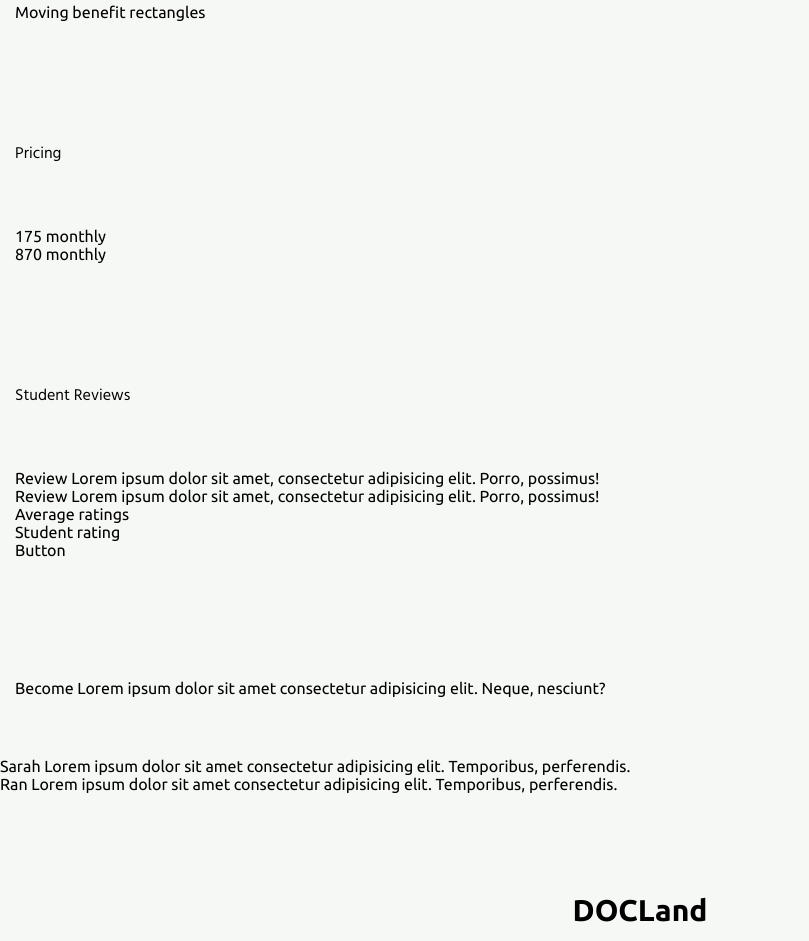
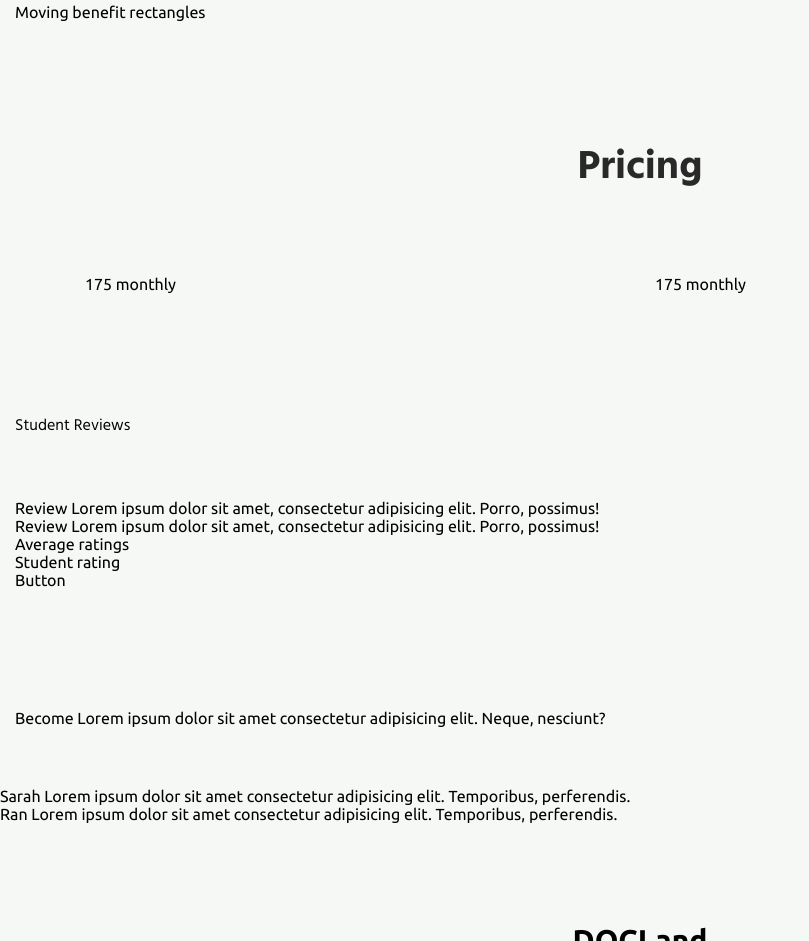
Before and after one commit to front-end-by-rimantas/41-grupe-portfolio-docland, a website: page index.html in a window 1280 px wide. Shown: the part 2367-3308 px from the top of the page, without its empty margins (0-809 px from the left). Drawn offline with Linux system fonts and the light colour scheme.

Commit message:
adding title

```diff
--- /dev/null
+++ b/css/components/pricing.css
@@ -0,0 +1,5 @@
+.center-title{
+    display: flex;
+    align-items: center;
+    justify-content: center;
+}
--- a/css/pages/home.css
+++ b/css/pages/home.css
@@ -9,5 +9,6 @@
 @import url('../components/footer.css');
 @import url('../components/form.css');
 @import url('../components/course.css');
+@import url('../components/pricing.css');
 
 /* CUSTOM */
--- a/index.html
+++ b/index.html
@@ -584,10 +584,20 @@
         </section>
 
         <section class="container">
-            <div class="section-title">Pricing</div>
-            <div>
-                <div>175 monthly</div>
-                <div>870 monthly</div>
+            <div class="row">
+                <div class="col-12">
+                    <div class="section-title center-title">
+                        <h2>Pricing</h2>
+                    </div>
+                </div>
+            </div>
+            <div class="row">
+                <div class="col-6 price-card">
+                    <div>175 monthly</div>
+                </div>
+                <div class="col-6 price-card">
+                    <div>175 monthly</div>
+                </div>
             </div>
         </section>
 
```
